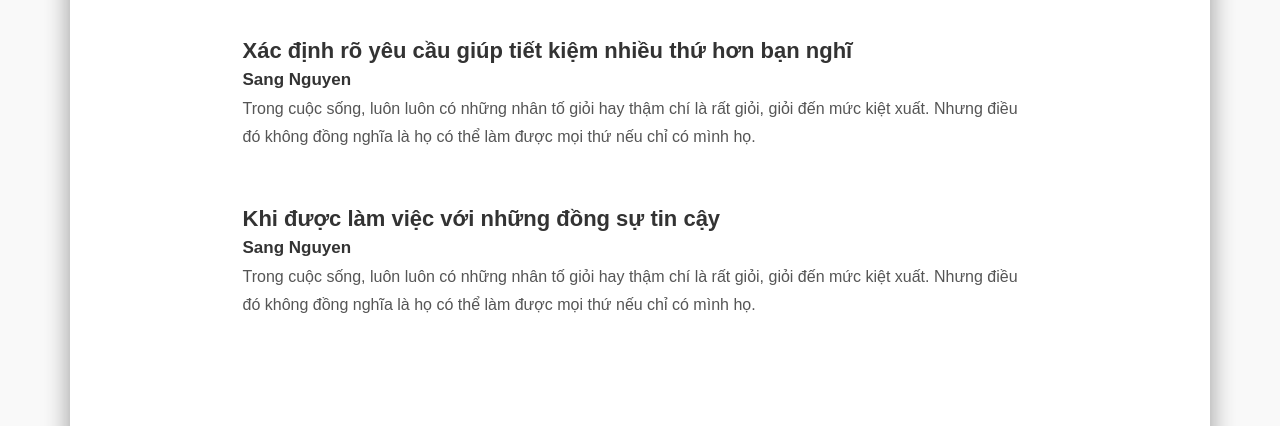
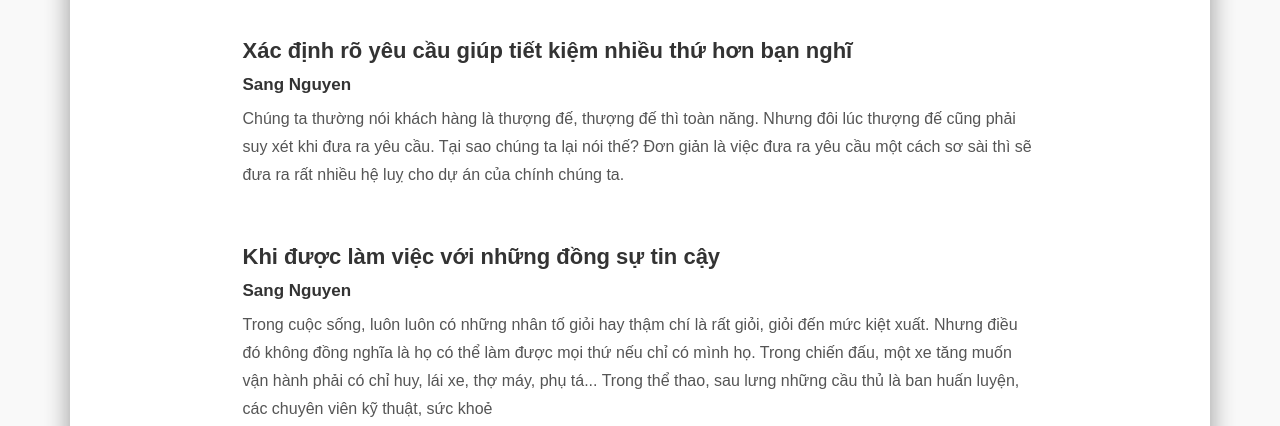
Before and after one commit to azitlab/landing-page, a website: page app/blogs.html in a window 1280 px wide. Shown: the part 441-867 px from the top of the page. Drawn offline with nearby package versions, Linux system fonts and the light colour scheme; files that its build step writes are made by us from their sources.

Commit message:
fix content and style blog page

```diff
--- a/app/blogs.html
+++ b/app/blogs.html
@@ -113,12 +113,12 @@
             <div class="blog-item">
                 <h4><a href="blog-xac-dinh-ro-yeu-cau-tiet-kiem-nhieu-hon-ban-nghi.html">Xác định rõ yêu cầu giúp tiết kiệm nhiều thứ hơn bạn nghĩ</a></h4>
                 <h5><a href="profile-sangnguyen.html">Sang Nguyen</a></h5>
-                <p>Trong cuộc sống, luôn luôn có những nhân tố giỏi hay thậm chí là rất giỏi, giỏi đến mức kiệt xuất. Nhưng điều đó không đồng nghĩa là họ có thể làm được mọi thứ nếu chỉ có mình họ. </p>
+                <p>Chúng ta thường nói khách hàng là thượng đế, thượng đế thì toàn năng. Nhưng đôi lúc thượng đế cũng phải suy xét khi đưa ra yêu cầu. Tại sao chúng ta lại nói thế? Đơn giản là việc đưa ra yêu cầu một cách sơ sài thì sẽ đưa ra rất nhiều hệ luỵ cho dự án của chính chúng ta.</p>
             </div>
             <div class="blog-item">
                 <h4><a href="blog-khi-duoc-lam-viec-voi-nhung-dong-su-tin-cay.html">Khi được làm việc với những đồng sự tin cậy</a></h4>
                 <h5><a href="profile-sangnguyen.html">Sang Nguyen</a></h5>
-                <p>Trong cuộc sống, luôn luôn có những nhân tố giỏi hay thậm chí là rất giỏi, giỏi đến mức kiệt xuất. Nhưng điều đó không đồng nghĩa là họ có thể làm được mọi thứ nếu chỉ có mình họ. </p>
+                <p>Trong cuộc sống, luôn luôn có những nhân tố giỏi hay thậm chí là rất giỏi, giỏi đến mức kiệt xuất. Nhưng điều đó không đồng nghĩa là họ có thể làm được mọi thứ nếu chỉ có mình họ. Trong chiến đấu, một xe tăng muốn vận hành phải có chỉ huy, lái xe, thợ máy, phụ tá... Trong thể thao, sau lưng những cầu thủ là ban huấn luyện, các chuyên viên kỹ thuật, sức khoẻ</p>
             </div>
 
         </div>
--- a/app/styles/pages/_blog.scss
+++ b/app/styles/pages/_blog.scss
@@ -41,6 +41,7 @@
         h5 {
             font-weight: 600;
             font-size: 17px;
+            margin: 10px 0px;
         }
     }
 }
```
Also changed, not shown: app/html/pages/blogs.html (+2 -2 lines).
